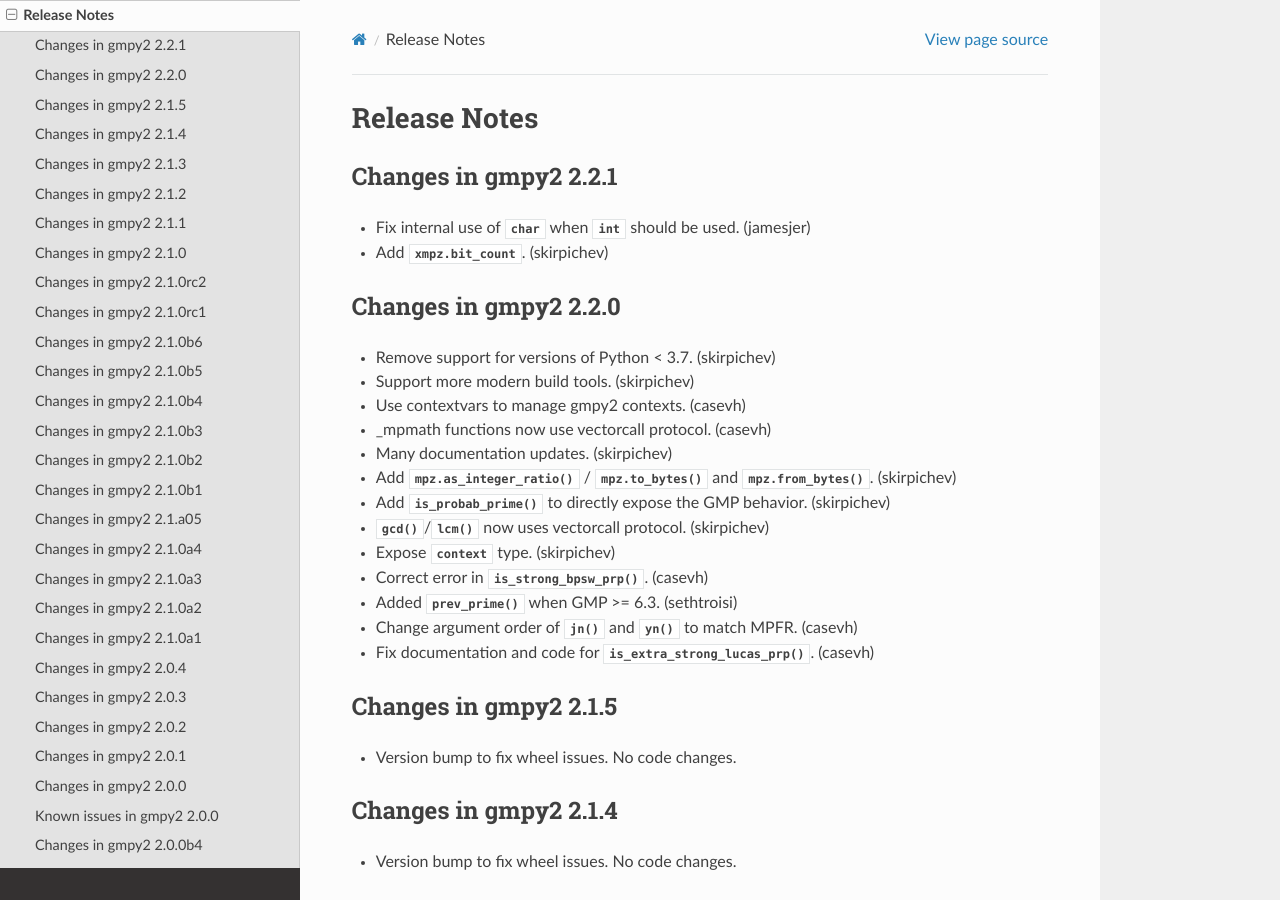
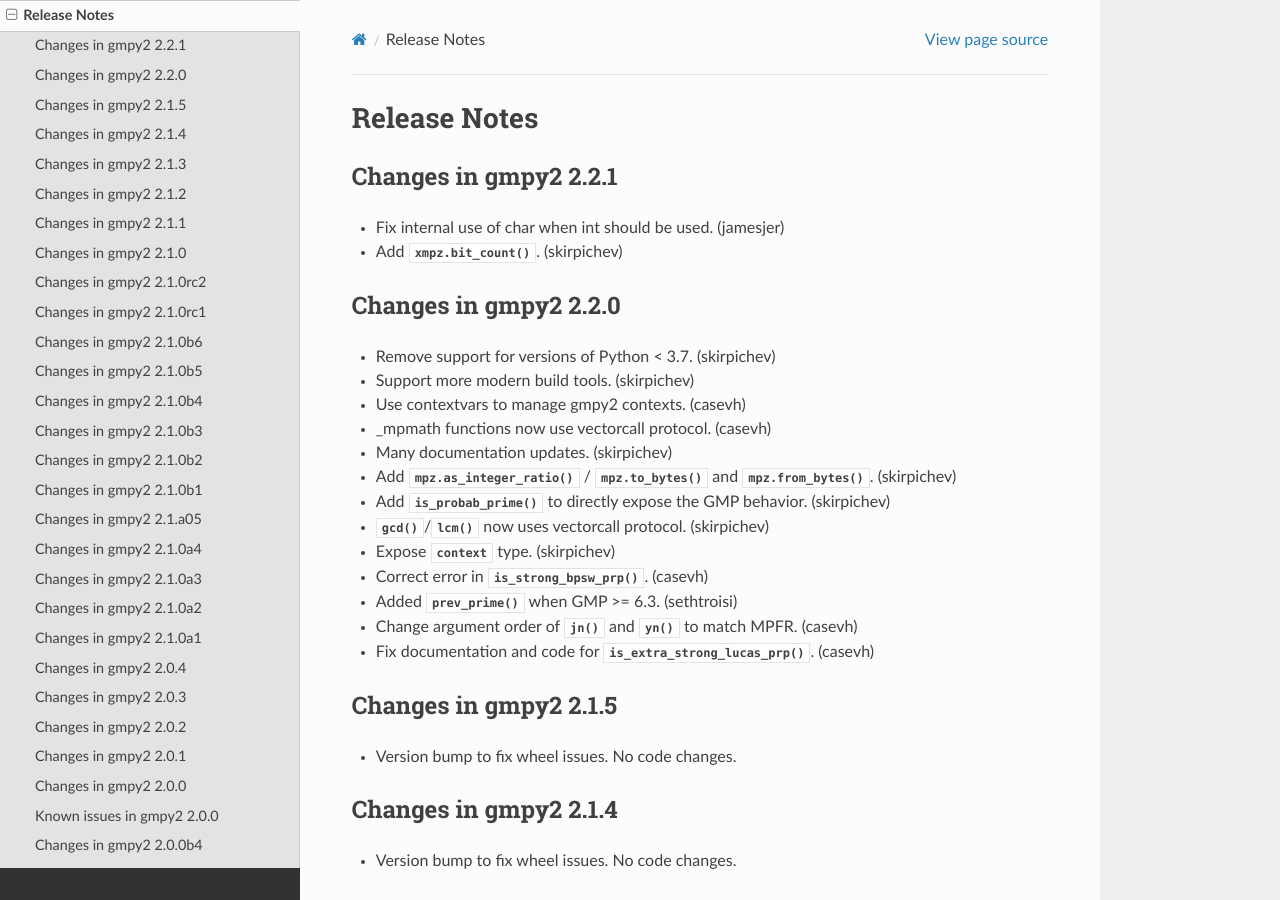
Before and after one commit to aleaxit/gmpy, a Sphinx documentation site: the page built from docs/history.rst, in a window 1280 px wide and 900 px high. Built offline with Sphinx 7.4.7 and the Read the Docs theme 2.0.0, drawn with Linux system fonts in a browser that asks for light colours; formulas are drawn with MathJax 3; the version number is read from the project's files by our own code; some of the changed lines change nothing that is shown.

Commit message:
Correct formatting error in docs.

```diff
--- a/docs/history.rst
+++ b/docs/history.rst
@@ -6,8 +6,8 @@ Release Notes
 Changes in gmpy2 2.2.1
 ----------------------
 
-* Fix internal use of `char` when `int` should be used. (jamesjer)
-* Add `xmpz.bit_count`. (skirpichev)
+* Fix internal use of char when int should be used. (jamesjer)
+* Add :meth:`xmpz.bit_count`. (skirpichev)
 
 Changes in gmpy2 2.2.0
 ----------------------
```
